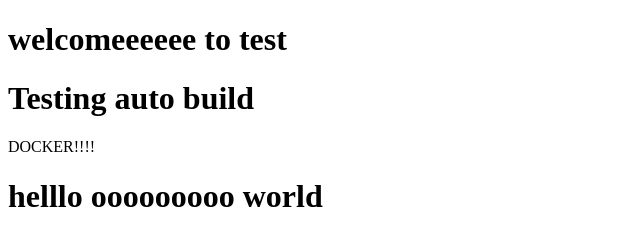
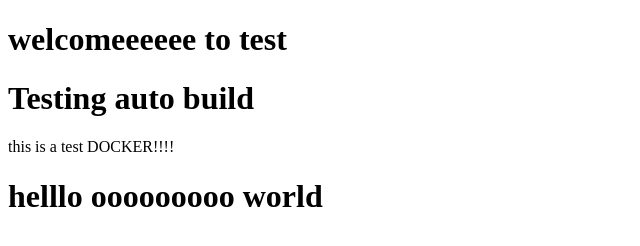
Before and after one commit to cesarcdm/testingdocker, a plain HTML site: page index.html in a window 1280 px wide. Shown: the whole page, without its empty margins (0-640 px from the left). Drawn offline with Linux system fonts and the light colour scheme.

Commit message:
index modified

```diff
--- a/index.html
+++ b/index.html
@@ -5,7 +5,7 @@
   <h1> welcomeeeeee to test</h1>
 
   <h1> Testing auto build</h1>
-  <p> DOCKER!!!!</p>
+  <p> this is a test DOCKER!!!!</p>
  </head>
 
  <body>
```
